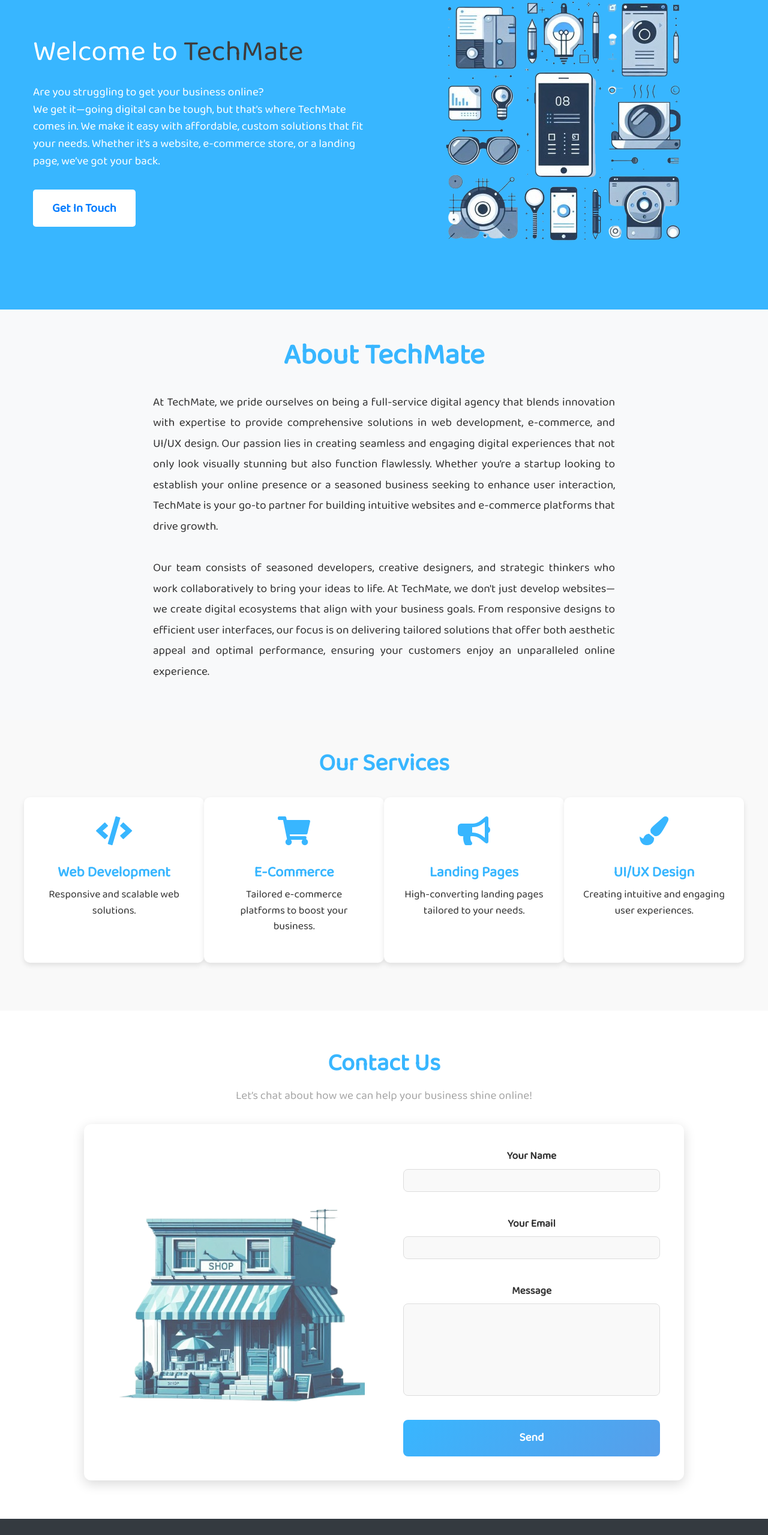
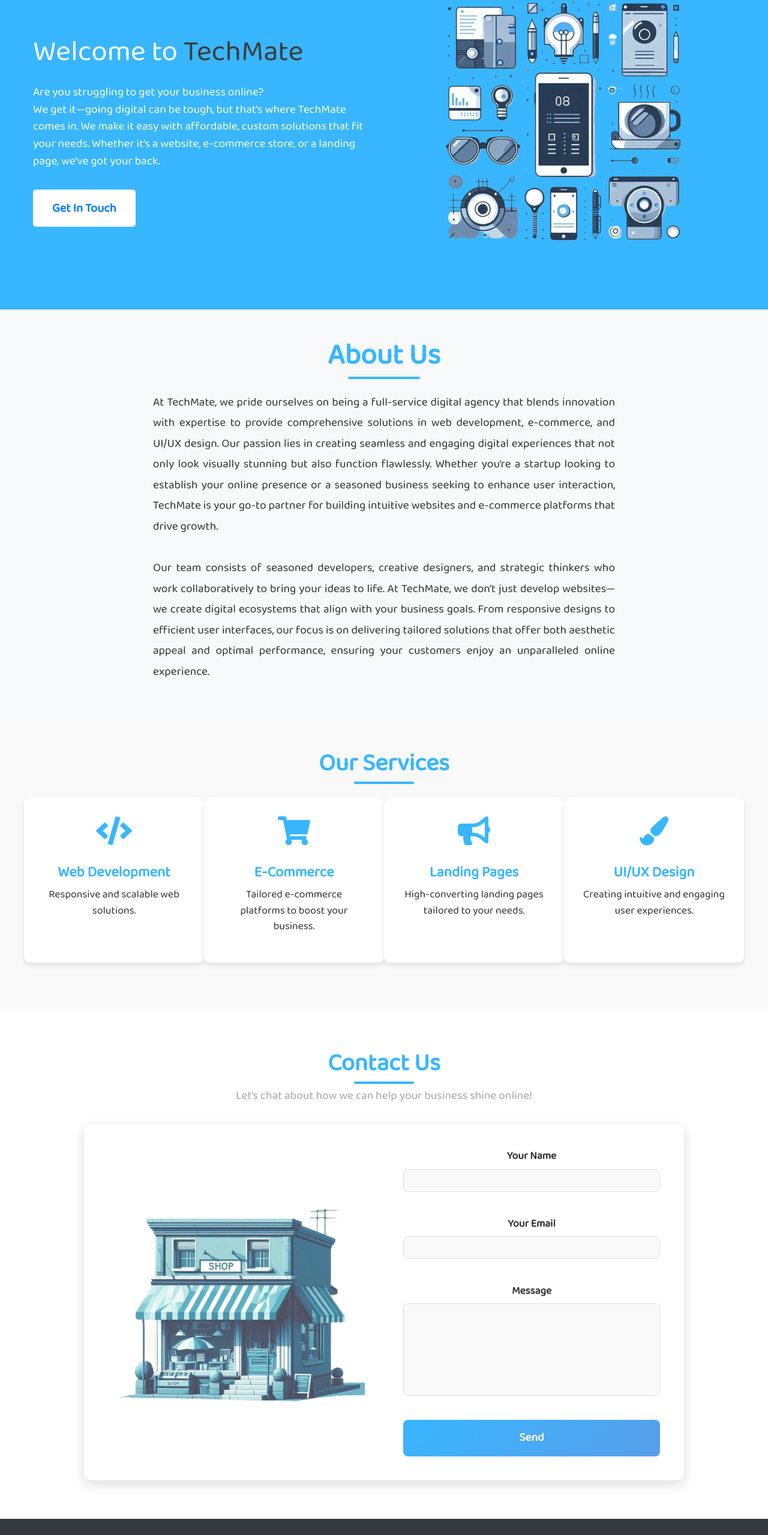
Before and after one commit to techmate-projects93/techmate-projects, a React (Create React App) app: page / in a window 1280 px wide. Shown: the part 166-2725 px from the top of the page at 60% size. Built offline with nearby package versions, Linux system fonts and the light colour scheme; a web font is replaced by a local one.

Commit message:
styling changes

```diff
--- a/src/components/Footer.css
+++ b/src/components/Footer.css
@@ -8,3 +8,8 @@ footer {
 footer p {
   margin: 0;
 }
+
+footer a {
+  color: white;
+  text-decoration: underline;
+}
--- a/src/components/Footer.js
+++ b/src/components/Footer.js
@@ -6,6 +6,7 @@ function Footer() {
     <footer className="bg-dark text-white py-4 text-center">
       <div className="container">
         <p>&copy; 2024 TechMate. All Rights Reserved.</p>
+        <a href='https://www.instagram.com/techmate.projects/'>Instagram</a>
       </div>
     </footer>
   );
--- a/src/pages/About.css
+++ b/src/pages/About.css
@@ -9,6 +9,21 @@
   color: #38b6ff; /* Blue color from your theme for the heading */
   margin-bottom: 2rem;
   font-weight: 700;
+  position: relative; /* For the custom underline */
+  text-align: center; /* Center the heading */
+}
+
+/* Add custom underline */
+#about h2::after {
+  content: '';
+  position: absolute;
+  left: 50%;
+  bottom: -10px; /* Adjust this to control distance from the text */
+  transform: translateX(-50%);
+  width: 120px; /* Width of the underline */
+  height: 4px;  /* Thickness of the underline */
+  background-color: #38b6ff; /* Matching theme color */
+  border-radius: 2px; /* Smooth rounded edges */
 }
 
 #about p {
@@ -26,11 +41,11 @@
 
 @media (max-width: 768px) {
   #about h2 {
-      font-size: 2rem;
+    font-size: 2rem;
   }
 
   #about p {
-      font-size: 1rem;
-      line-height: 1.5;
+    font-size: 1rem;
+    line-height: 1.5;
   }
 }
--- a/src/pages/About.js
+++ b/src/pages/About.js
@@ -5,7 +5,7 @@ function About() {
   return (
     <section id="about" className="py-5 bg-light">
       <div className="container text-center">
-        <h2>About TechMate</h2>
+        <h2>About Us</h2>
         <p className="lead">
           At TechMate, we pride ourselves on being a full-service digital agency
           that blends innovation with expertise to provide comprehensive
--- a/src/pages/Contact.css
+++ b/src/pages/Contact.css
@@ -4,11 +4,26 @@
 
 #contact h2 {
   font-size: 2.5rem;
-  color: #38b6ff;
+  color: #38b6ff;  /* Blue color matching your theme */
   font-weight: bold;
   margin-bottom: 1rem;
   text-align: center;
+  position: relative; /* For the custom underline */
 }
+
+/* Add custom underline */
+#contact h2::after {
+  content: '';
+  position: absolute;
+  left: 50%;
+  bottom: -10px; /* Adjust this to control distance from the text */
+  transform: translateX(-50%);
+  width: 100px; /* Width of the underline */
+  height: 4px;  /* Thickness of the underline */
+  background-color: #38b6ff; /* Matching theme color */
+  border-radius: 2px; /* Smooth rounded edges */
+}
+
 
 #contact p.lead {
   font-size: 1.2rem;
--- a/src/pages/Services.css
+++ b/src/pages/Services.css
@@ -9,7 +9,23 @@
     font-weight: bold;
     color: #38b6ff;  /* Blue color matching your theme */
     margin-bottom: 2rem;
-}
+    position: relative; /* For the custom underline */
+    text-align: center; /* Center the heading */
+  }
+
+  /* Add custom underline */
+  .services-heading::after {
+    content: '';
+    position: absolute;
+    left: 50%;
+    bottom: -10px; /* Adjust this to control distance from the text */
+    transform: translateX(-50%);
+    width: 100px; /* Width of the underline */
+    height: 4px;  /* Thickness of the underline */
+    background-color: #38b6ff; /* Matching theme color */
+    border-radius: 2px; /* Smooth rounded edges */
+  }
+
 
 /* Service card styles */
 .service-card {
```
